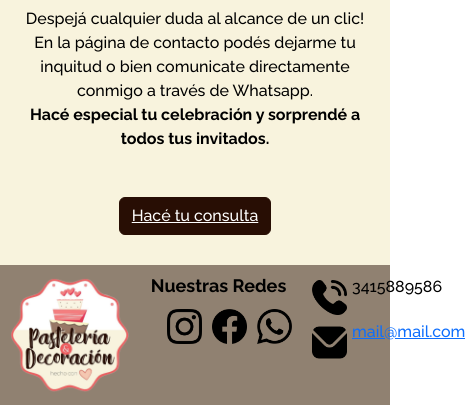
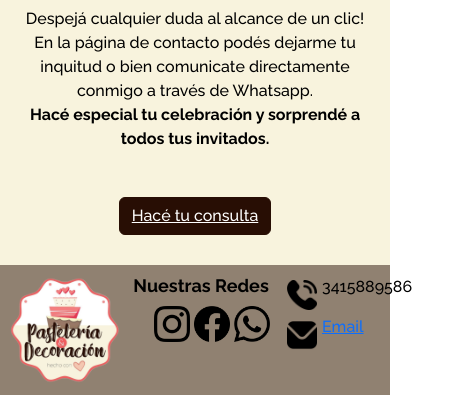
Before and after one commit to LuzBassetti/EntregaFinalDisenioWeb-Bassetti, a plain HTML site: page index.html in a window 390 px wide. Shown: the part 3416-3821 px from the top of the page, 465 px wide, since content can reach past the window. Drawn offline with nearby package versions, Linux system fonts and the light colour scheme.

Commit message:
arreglo final footer

```diff
--- a/index.html
+++ b/index.html
@@ -263,7 +263,7 @@
             </div>
             <div class="mail">
                 <a href="mailto:giovanonsilvinamariel@gmail.com"><img src="img/envelope.png" alt="Email"></a>
-                <a href="mailto:giovanonsilvinamariel@gmail.com">mail@mail.com</a>
+                <a href="mailto:giovanonsilvinamariel@gmail.com">Email</a>
             </div>
         </section>
 
--- a/scss/componentes/_footer.scss
+++ b/scss/componentes/_footer.scss
@@ -29,3 +29,30 @@
         @extend %logos;
     }
 }
+
+@media (max-width: 768px){
+    #pie{
+        a{
+            img{
+                width: 110px;
+                height: 110px;
+            }
+        }
+        ul{
+            li{
+                img{
+                    width: 40px;
+                    height: 40px;
+                    padding: 2px;
+                    padding-left: 2px;
+                }
+            }
+        }
+        .telefono, .mail{
+            img{
+                width: 40px;
+                height: 40px;
+            }
+        }
+    }
+}
```
Also changed, not shown: css/style.css, 1 other file.
